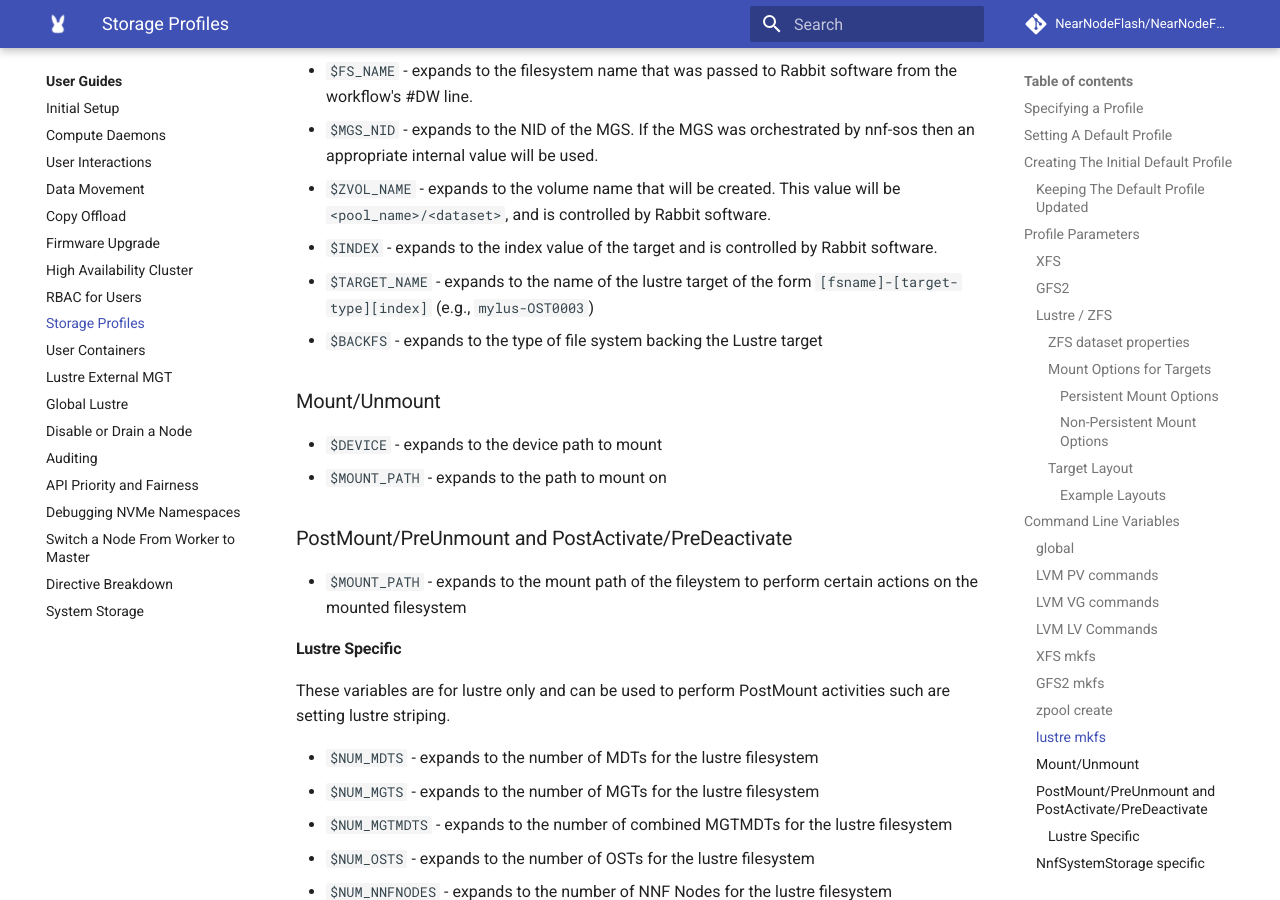
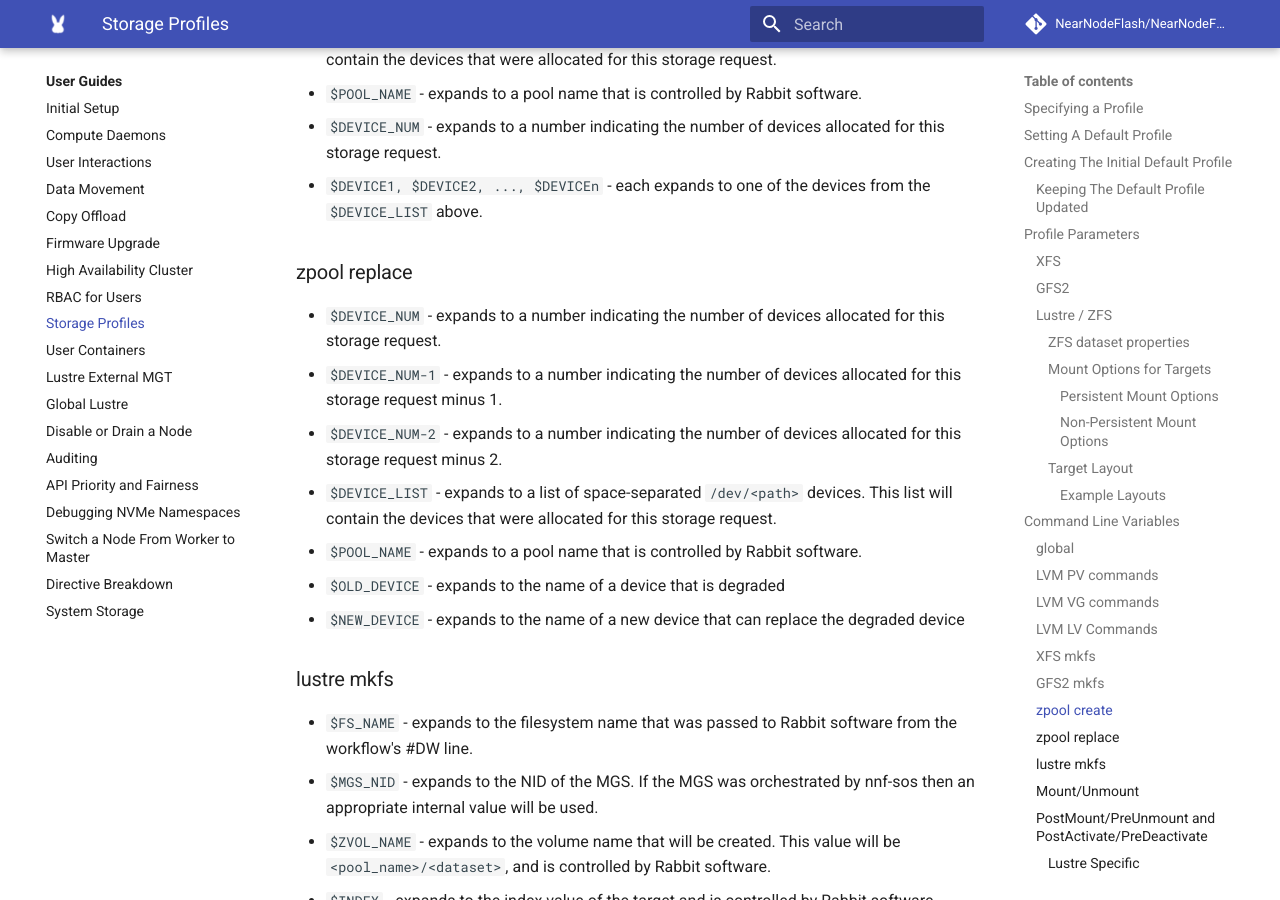
Before and after one commit to NearNodeFlash/NearNodeFlash.github.io, an MkDocs documentation site: the page built from docs/guides/storage-profiles/readme.md, in a window 1280 px wide and 900 px high, scrolled down 8393 px. Built offline with MkDocs 1.6.1 and Material for MkDocs 9.7.7, drawn with Linux system fonts in a browser that asks for light colours; comment, search, counter and statistics services are not loaded; the version menu is left out; some of the changed text lies outside the part shown.

Commit message:
Add documentation for command line variables used during rebuild
Signed-off-by: Matt Richerson <matthew.richerson@hpe.com>

```diff
--- a/docs/guides/storage-profiles/readme.md
+++ b/docs/guides/storage-profiles/readme.md
@@ -302,12 +302,17 @@
 - `$VG_NAME` - expands to a volume group name that is controlled by Rabbit software.
 - `$DEVICE_LIST` - expands to a list of space-separated `/dev/<path>` devices. This list will contain the devices that were iterated over for the pvcreate step.
 - `$DEVICE_NUM` - expands to the count of devices in `$DEVICE_LIST`
+- `$DEVICE_NUM-1` - expands to the count of devices in `$DEVICE_LIST` minus 1
+- `$DEVICE_NUM-2` - expands to the count of devices in `$DEVICE_LIST` minus 2
+- `$DEVICE` - expands to the name of a new device. This is used by `vgextend` when repairing a RAID device
 
 ### LVM LV Commands
 
 - `$VG_NAME` - see vgcreate above.
 - `$LV_NAME` - expands to a logical volume name that is controlled by Rabbit software.
 - `$DEVICE_NUM` - expands to a number indicating the number of devices allocated for the volume group.
+- `$DEVICE_NUM-1` - expands to a number indicating the number of devices allocated for the volume group minus 1.
+- `$DEVICE_NUM-2` - expands to a number indicating the number of devices allocated for the volume group minus 2.
 - `$DEVICE1, $DEVICE2, ..., $DEVICEn` - each expands to one of the devices from the `$DEVICE_LIST` above.
 - `$PERCENT_VG` - expands to the size that each LV should be based on a percentage of the total VG size
 - `$LV_SIZE` - expands to the size of the LV in kB in the format expected by `lvcreate`
@@ -329,6 +334,16 @@
 - `$POOL_NAME` - expands to a pool name that is controlled by Rabbit software.
 - `$DEVICE_NUM` - expands to a number indicating the number of devices allocated for this storage request.
 - `$DEVICE1, $DEVICE2, ..., $DEVICEn` - each expands to one of the devices from the `$DEVICE_LIST` above.
+
+### zpool replace
+
+- `$DEVICE_NUM` - expands to a number indicating the number of devices allocated for this storage request.
+- `$DEVICE_NUM-1` - expands to a number indicating the number of devices allocated for this storage request minus 1.
+- `$DEVICE_NUM-2` - expands to a number indicating the number of devices allocated for this storage request minus 2.
+- `$DEVICE_LIST` - expands to a list of space-separated `/dev/<path>` devices. This list will contain the devices that were allocated for this storage request.
+- `$POOL_NAME` - expands to a pool name that is controlled by Rabbit software.
+- `$OLD_DEVICE` - expands to the name of a device that is degraded
+- `$NEW_DEVICE` - expands to the name of a new device that can replace the degraded device
 
 ### lustre mkfs
 
```
